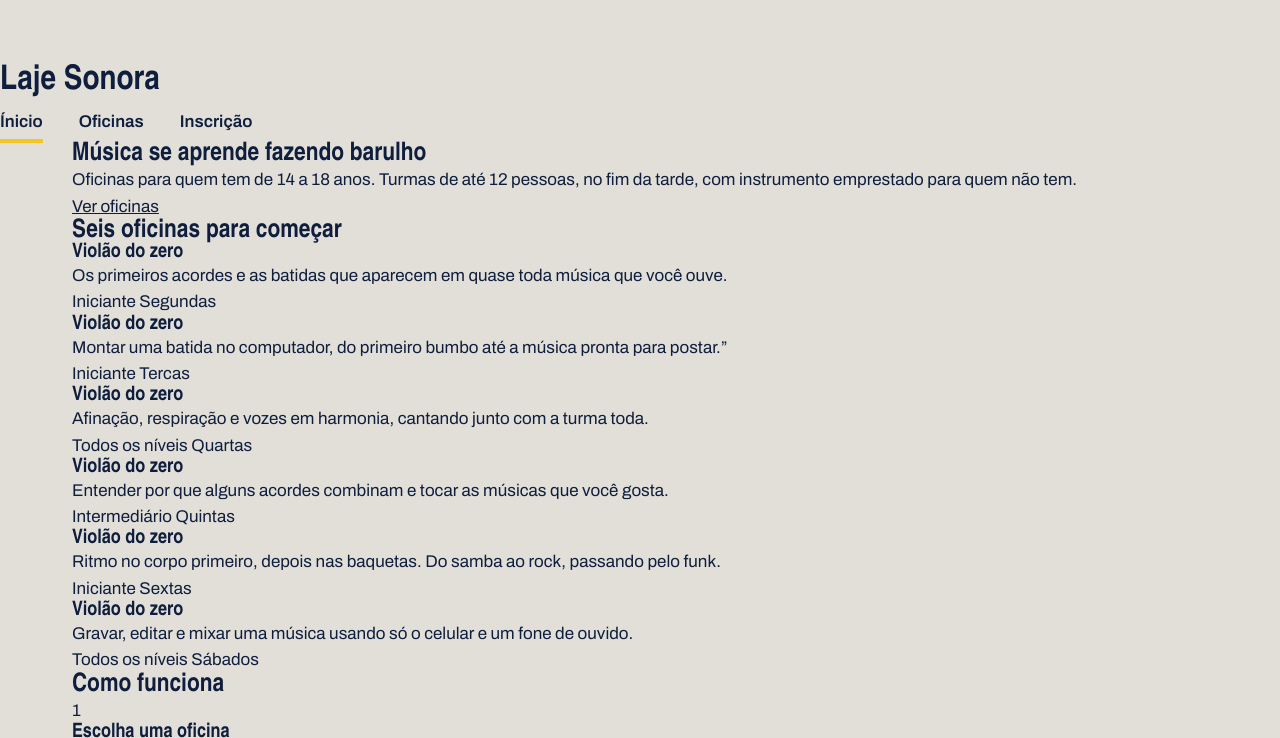
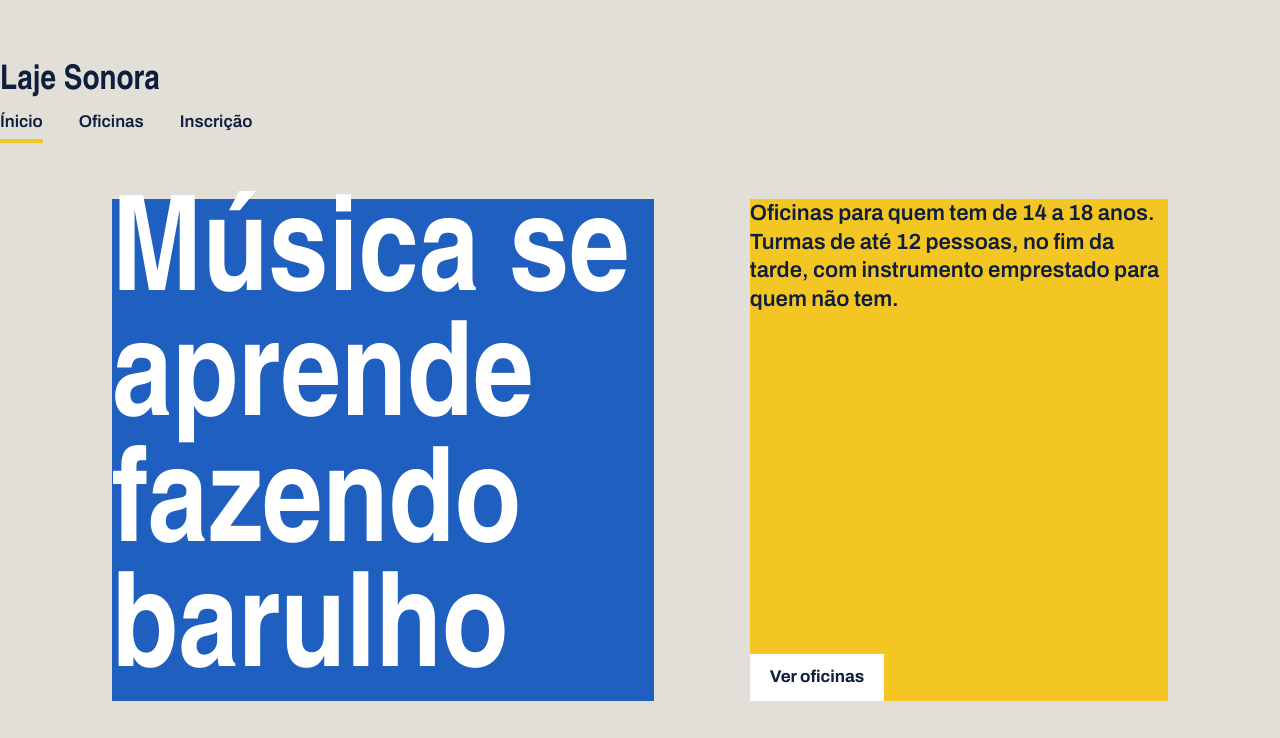
Before and after one commit to frigo55/laje_sonora, a plain HTML site: page index.html in a window 1280 px wide. Shown: the top 738 px of the page. Drawn offline with Linux system fonts and the light colour scheme; a web font is replaced by a local one.

Commit message:
Cartazes do topo

```diff
--- a/index.css
+++ b/index.css
@@ -19,7 +19,7 @@
 
     --fonte-cartaz: "Big Shoulders", "Arial Narrow", sans-serif;
 
---fonte-texto: "Archivo", Arial, sans-serif
+    --fonte-texto: "Archivo", Arial, sans-serif;
 }
 
 body {
@@ -41,7 +41,7 @@ h1, h2, h3 {
 }
 
 .conteudo {
-    width: 1200px;
+    max-width: 1200px;
     margin-inline: auto;
     padding-inline: 32px;
 }
@@ -80,3 +80,58 @@ h1, h2, h3 {
 .menu a.atual {
     border-color: var(--fita);
 }
+
+.cartazes {
+    margin-top: 16px;
+    display: flex;
+    gap: 16px;
+}
+
+.cartaz {
+    margin: 40px;
+}
+
+.cartaz-principal {
+    background-color:  var(--caixa-dagua);
+    color: var(--branco);
+    display: flex 2;
+}
+
+.cartaz-principal h1 {
+    font-size: 132px;
+    width: 9ch;
+}
+
+.cartaz-lateral {
+    background-color: var(--fita);
+    flex: 1;
+    display: flex;
+    flex-direction: column;
+    justify-content: space-between;
+    gap: 32px;
+}
+
+.cartaz-lateral p {
+    font-size: 22px;
+    font-weight: 600;
+    line-height: 1.3;
+}
+
+.botao {
+    background-color: white;
+    font-weight: 700;
+    text-decoration: none;
+    padding: 10px 20px;
+    border: none;
+    font-family: var(--fonte-texto);
+    font-size: 17px;
+    cursor: pointer;
+}
+
+.botao:hover {
+    background-color:  var(--caixa-dagua);
+}
+
+.cartaz-lateral {
+    align-items: flex-start;
+}
```
Lines whose indentation alone changed are shown as unchanged.
